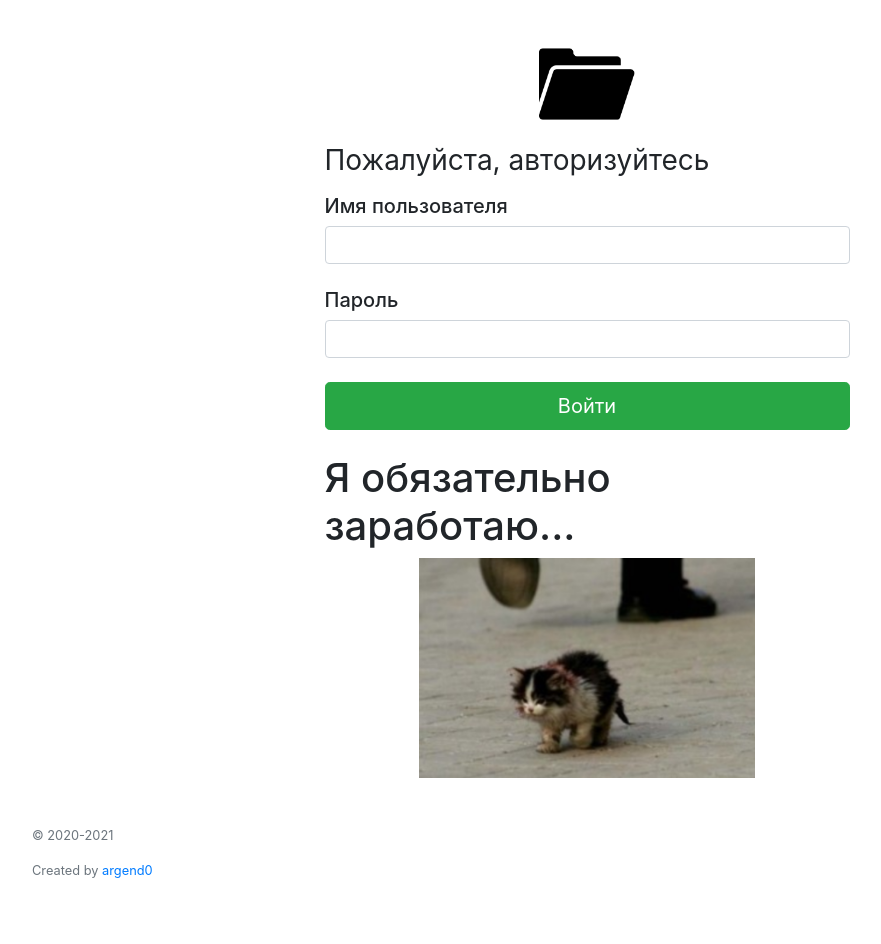
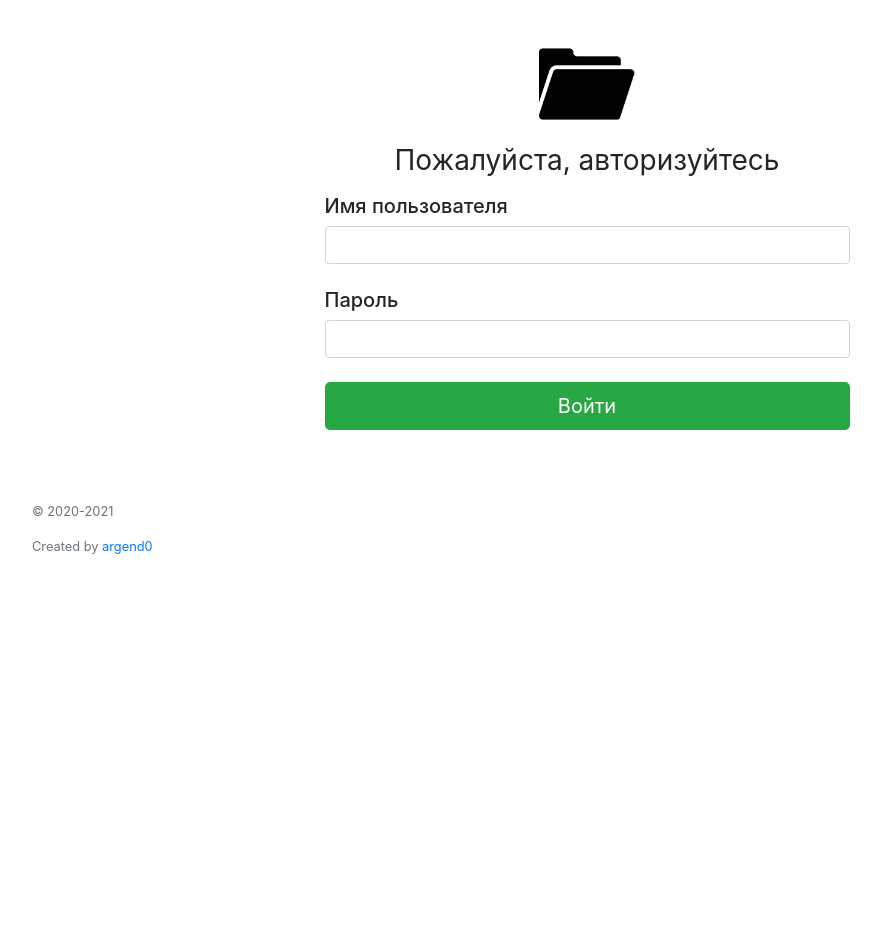
Before and after one commit to Argendo/unidocs, a Django app: page /auth/login/ in a window 1280 px wide. Shown: the part 61-1005 px from the top of the page, without its empty margins (53-934 px from the left). After the commit the page ends 615 px from the top, so only its background shows below. Run offline with Django 3.2, Linux system fonts and the light colour scheme; some libraries are stand-ins or nearby versions.

Commit message:
no_kitten_meme

```diff
--- a/unidocs/settings.py
+++ b/unidocs/settings.py
@@ -23,7 +23,7 @@ BASE_DIR = os.path.dirname(os.path.dirname(os.path.abspath(__file__)))
 SECRET_KEY = 'k+fplz9!b6a9(u*xi6&9*me4en6ga-#(+(_+4vk)j5akc+p^=^'
 
 # SECURITY WARNING: don't run with debug turned on in production!
-DEBUG = True
+DEBUG = False
 
 ALLOWED_HOSTS = ['*']
 
--- a/users/templates/users/login.html
+++ b/users/templates/users/login.html
@@ -15,16 +15,13 @@
 			  		<img class="mb-4" src="{% static 'files/folder_logo_black.png' %}" width="96">
 				</a>
 			</div>
-			  <h1 class="h3 mb-3 font-weight-normal">Пожалуйста, авторизуйтесь</h1>
+			  <h1 class="h3 mb-3 font-weight-normal" style="text-align: center">Пожалуйста, авторизуйтесь</h1>
 			{% csrf_token %}
 			{% for field in form %}
             	<h5>{{ field.label }}</h5>
             	{{ field }}<br>
 			{% endfor %}
 			  <button class="btn btn-lg btn-success btn-block" type="submit">Войти</button><br>
-			  <h1>Я обязательно заработаю...</h1>
-			  <div style="text-align: center; display: block;">
-			  <img src="{% static 'files/ja-objazatelno-vyzhivu-kotenok-768x504.png' %}" height="220">
 			  </div>
 		</form>
 	</div>
--- a/users/templates/users/signup.html
+++ b/users/templates/users/signup.html
@@ -22,10 +22,6 @@
 			{% endfor %}
 
 			<button class="btn btn-lg btn-primary btn-block" type="submit">Зарегистрироваться</button><br>
-			<h1>Я обязательно заработаю...</h1>
-			<div style="text-align: center; display: block;">
-			<img src="{% static 'files/ja-objazatelno-vyzhivu-kotenok-768x504.png' %}" height="220">
-			</div>
 		</form>
 	</div>
 </div>
--- a/users/views.py
+++ b/users/views.py
@@ -14,7 +14,6 @@ class Login(LoginView):
 	def dispatch(self, request, *args, **kwargs):
 		return super(Login, self).dispatch(request, *args, **kwargs)
 	template_name=('users/login.html')
-#	success_url=reverse_lazy('docs_url')
 	form_class=AuthForm
 	def get_success_url(self):
 		url = self.get_redirect_url()
```
Also changed, not shown: db.sqlite3, static/files/ja-objazatelno-vyzhivu-kotenok-768x504.png (deleted).
